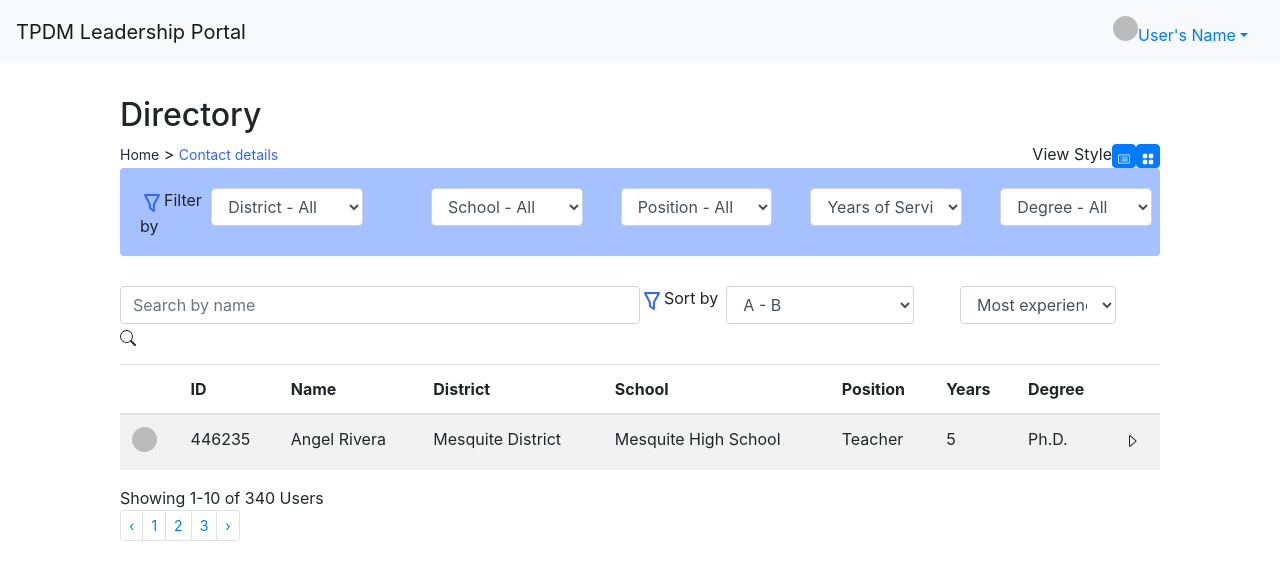
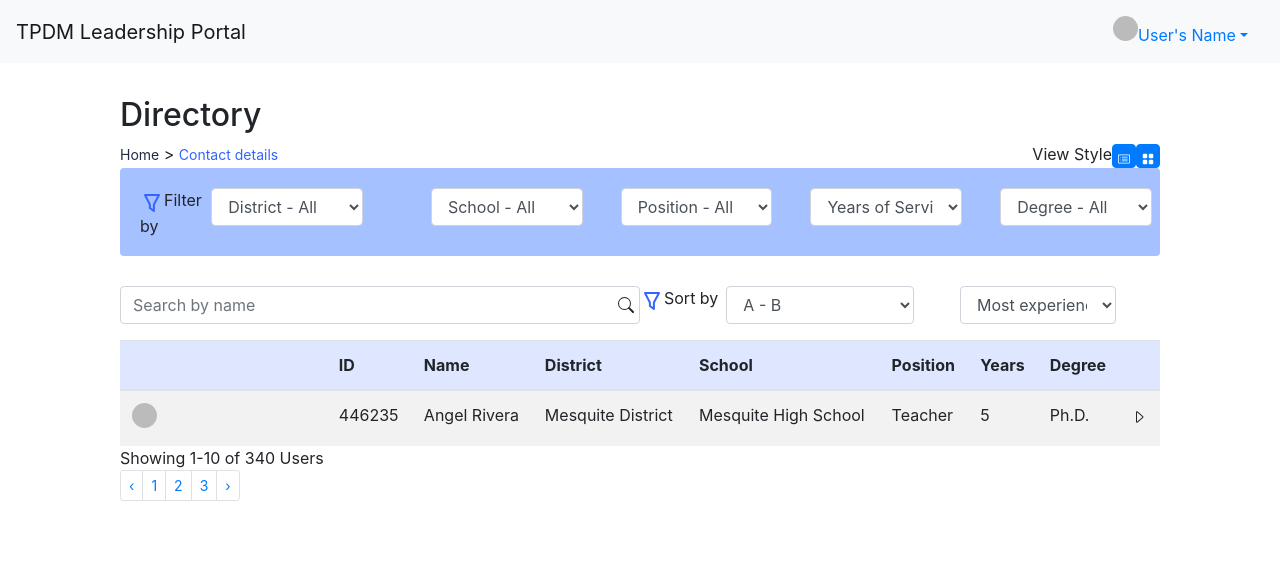
Before and after one commit to Ed-Fi-Exchange-OSS/Leadership-Profile, a React (Create React App) app in the folder leadership-profile-view/: page / in a window 1280 px wide. Shown: the top 580 px of the page. Built offline with nearby package versions, Linux system fonts and the light colour scheme.

Commit message:
formatting filtering and table

```diff
--- a/leadership-profile-view/src/App.css
+++ b/leadership-profile-view/src/App.css
@@ -99,3 +99,16 @@ select.filter-dropdown {
 .experience-sort {
   width: 30%;
 }
+
+#search-by-name-icon {
+  float: right;
+  margin-right: 6px;
+  margin-top: -27.5px;
+  position: relative;
+  z-index: 2;
+}
+
+/* Directory table list formatting */
+.directory-table thead {
+  background-color: #dfe6ff;
+}
--- a/leadership-profile-view/src/components/DirectoryFilters.js
+++ b/leadership-profile-view/src/components/DirectoryFilters.js
@@ -64,7 +64,7 @@ class DirectoryFilters extends Component {
                     <Form className="search-sort-form">
                         <FormGroup className="w-50" class="search-by-name">
                             <Input type="text" name="searchByName" placeholder="Search by name" className="w-100" />
-                            <SearchIcon />
+                            <SearchIcon stylingId="search-by-name-icon" />
                         </FormGroup>
                         <div className="sorting-container">
                             <FormGroup className="mb-2 mr-sm-2 mb-sm-0 sort-by">
--- a/leadership-profile-view/src/components/Icons.js
+++ b/leadership-profile-view/src/components/Icons.js
@@ -46,16 +46,11 @@ class FilterIcon extends Component {
     }
 }
 
-class SearchIcon extends Component {
-    render() {
-        return (
-            <svg width="1em" height="1em" viewBox="0 0 16 16" class="bi bi-search" fill="currentColor" xmlns="http://www.w3.org/2000/svg">
-                <path fill-rule="evenodd" d="M10.442 10.442a1 1 0 0 1 1.415 0l3.85 3.85a1 1 0 0 1-1.414 1.415l-3.85-3.85a1 1 0 0 1 0-1.415z" />
-                <path fill-rule="evenodd" d="M6.5 12a5.5 5.5 0 1 0 0-11 5.5 5.5 0 0 0 0 11zM13 6.5a6.5 6.5 0 1 1-13 0 6.5 6.5 0 0 1 13 0z" />
-            </svg>
-        );
-    }
-}
+const SearchIcon = ({ stylingId }) =>
+    <svg id={stylingId} width="1em" height="1em" viewBox="0 0 16 16" class="bi bi-search" fill="currentColor" xmlns="http://www.w3.org/2000/svg">
+        <path fill-rule="evenodd" d="M10.442 10.442a1 1 0 0 1 1.415 0l3.85 3.85a1 1 0 0 1-1.414 1.415l-3.85-3.85a1 1 0 0 1 0-1.415z" />
+        <path fill-rule="evenodd" d="M6.5 12a5.5 5.5 0 1 0 0-11 5.5 5.5 0 0 0 0 11zM13 6.5a6.5 6.5 0 1 1-13 0 6.5 6.5 0 0 1 13 0z" />
+    </svg>;
 
 class MailIcon extends Component {
     render() {
--- a/leadership-profile-view/src/components/TableList.js
+++ b/leadership-profile-view/src/components/TableList.js
@@ -6,7 +6,7 @@ class List extends Component {
     render() {
         return (
             <div>
-                <Table striped>
+                <Table striped className="directory-table">
                     <thead>
                     <tr>
                         <th></th>
@@ -35,9 +35,8 @@ class List extends Component {
                             <td><RightPointingIcon /></td>
                         </tr>
                     </tbody>
-                </Table>
-                <div>
-                    <span>Showing 1-10 of 340 Users</span>
+                <tfoot>
+                <span>Showing 1-10 of 340 Users</span>
                     <Pagination size="sm" aria-label="Page navigation example">
                         <PaginationItem>
                             <PaginationLink previous href="#" />
@@ -61,8 +60,9 @@ class List extends Component {
                             <PaginationLink next href="#" />
                         </PaginationItem>
                     </Pagination>
+                </tfoot>
+                </Table>
                 </div>
-            </div>
         );
     }
 }
```
